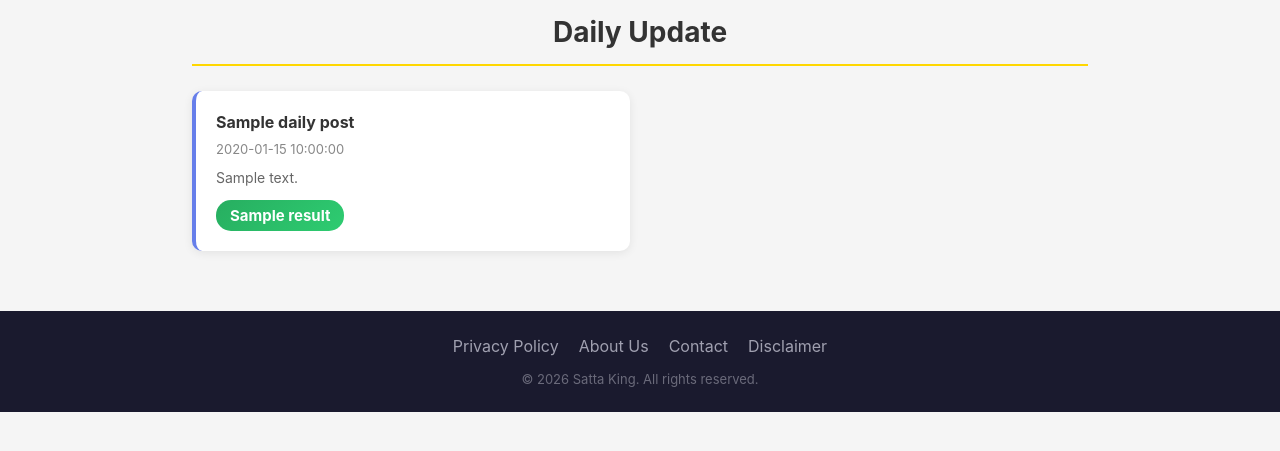
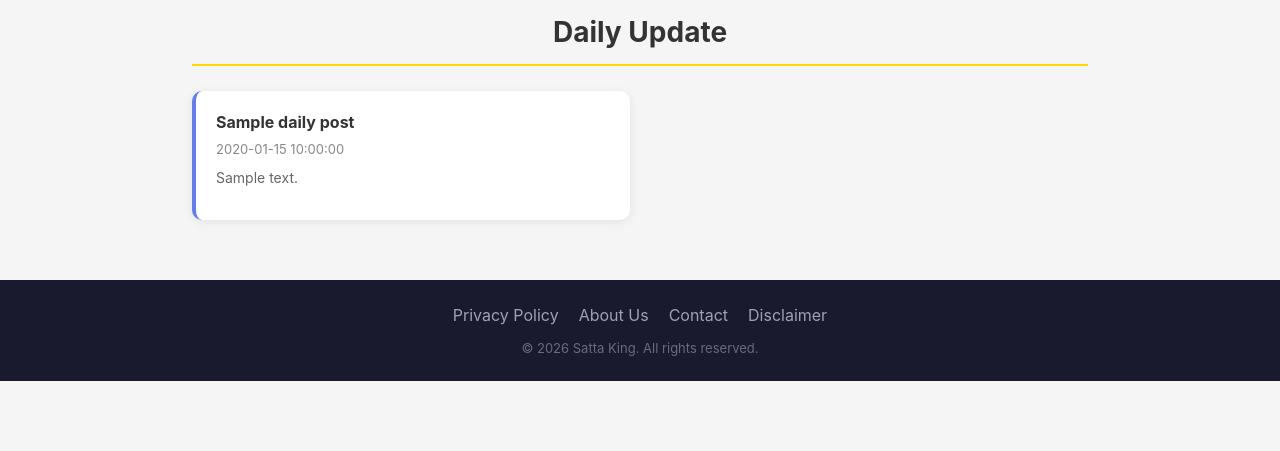
Before and after one commit to codinghunt24/sattawala, a Flask app: page /daily-update in a window 1280 px wide. Shown: the part 132-583 px from the top of the page. Run offline with Flask 3, Linux system fonts and the light colour scheme; a database or web service that is not in the repository returns one stand-in record (values such as "Sample title"); data that the repository does not hold is empty; some libraries are stand-ins or nearby versions.

Commit message:
Remove result display from post listing cards
Remove the result badge from the post cards displayed on the daily update page.

Replit-Commit-Author: Agent
Replit-Commit-Session-Id: aee7e865-1a99-432c-9787-d3033c94b277
Replit-Commit-Checkpoint-Type: full_checkpoint
Replit-Commit-Event-Id: 0d713f94-fa86-40f5-a7b5-6985ce1c4d7c
Replit-Commit-Screenshot-Url: https://storage.googleapis.com/screenshot-production-us-central1/5c5b60f3-96fb-4ea4-8b2d-7cb9d62b34ba/aee7e865-1a99-432c-9787-d3033c94b277/1u4QLDT
Replit-Helium-Checkpoint-Created: true

```diff
--- a/templates/daily_update.html
+++ b/templates/daily_update.html
@@ -258,9 +258,6 @@
                 <div class="post-card-title">{{ post.title }}</div>
                 <div class="post-card-date">{{ post.post_date }}</div>
                 <div class="post-card-desc">{{ post.description }}</div>
-                {% if post.result != 'Waiting...' %}
-                <span class="post-card-result">{{ post.result }}</span>
-                {% endif %}
             </a>
             {% endfor %}
         {% else %}
```
